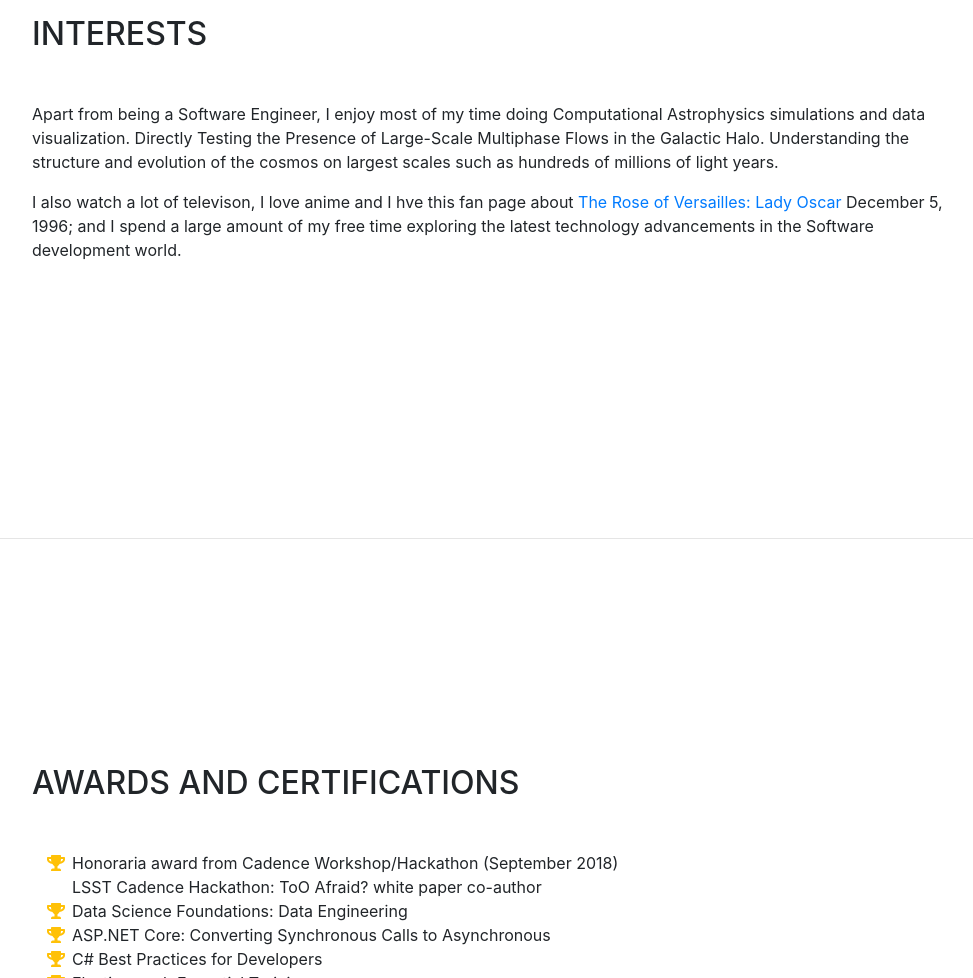
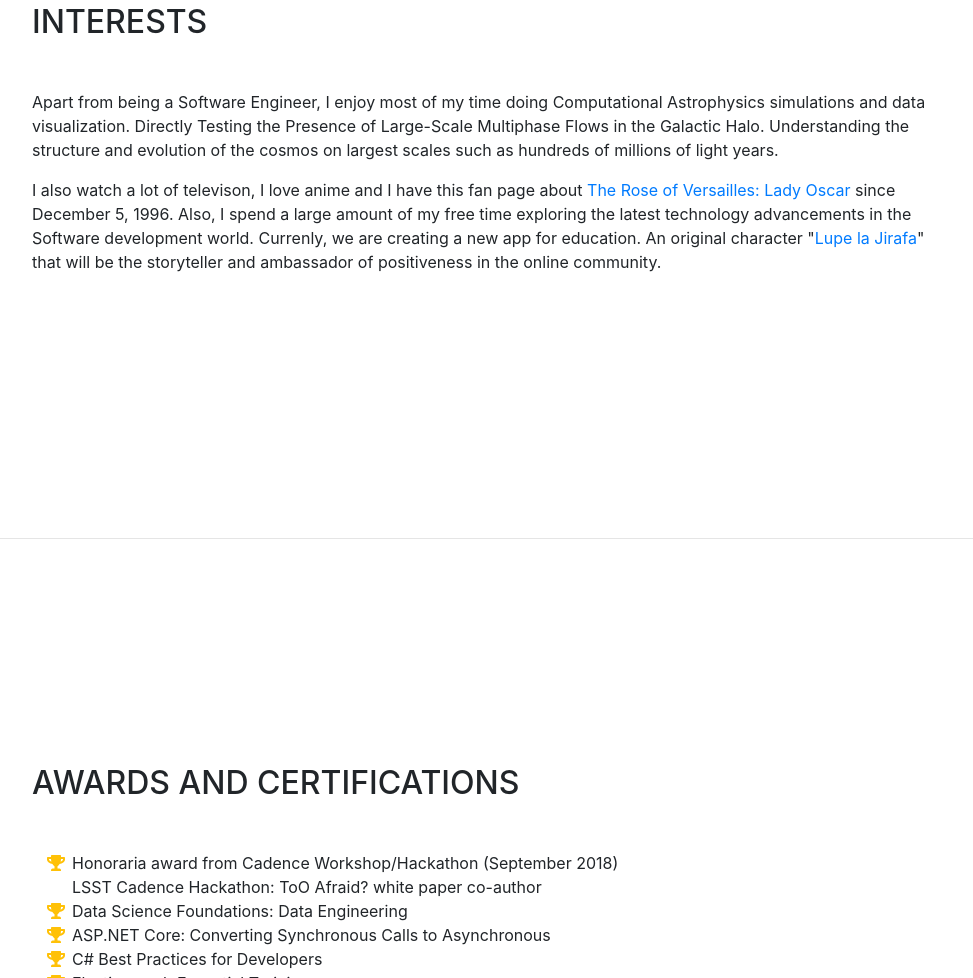
Before and after one commit to Fr4nc3/fr4nc3-site, a website with bundled scripts: page index.html in a window 1280 px wide. Shown: the part 4644-5622 px from the top of the page, without its empty margins (288-1261 px from the left). Built offline with nearby package versions, Linux system fonts and the light colour scheme; a web font is replaced by a local one.

Commit message:
add lupe

```diff
--- a/index.html
+++ b/index.html
@@ -341,8 +341,8 @@
           Directly Testing the Presence of Large-Scale Multiphase Flows in the Galactic Halo.
           Understanding the structure and evolution of the cosmos on largest scales such as hundreds of millions of light years.
           </p>
-          <p class="mb-0">I also watch a lot of televison, I love anime and I hve this fan page about <a href="https://www.LadyOscar.com" target="_blank">The Rose of Versailles: Lady Oscar</a> December 5, 1996; and
-          I spend a large amount of my free time exploring the latest technology advancements in the Software development world.</p>
+          <p class="mb-0">I also watch a lot of televison, I love anime and I have this fan page about <a href="https://www.LadyOscar.com/?f=f" target="_blank">The Rose of Versailles: Lady Oscar</a> since December 5, 1996. Also,
+          I spend a large amount of my free time exploring the latest technology advancements in the Software development world.  Currenly, we are creating a new app for education. An original character "<a href="https://www.LupeLaJirafa.com/?f=f" target="_blank">Lupe la Jirafa</a>" that will be the storyteller and ambassador of positiveness in the online community. </p>
         </div>
       </section>
 
```
